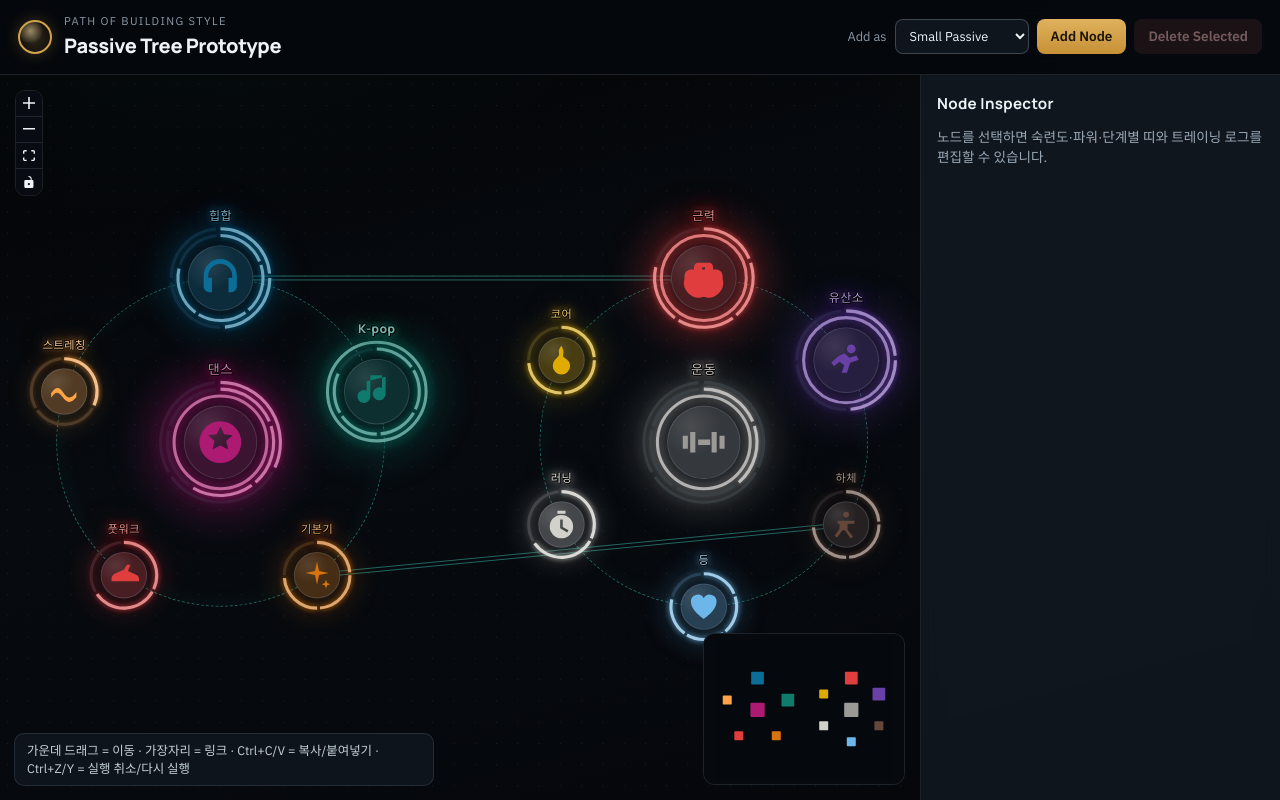
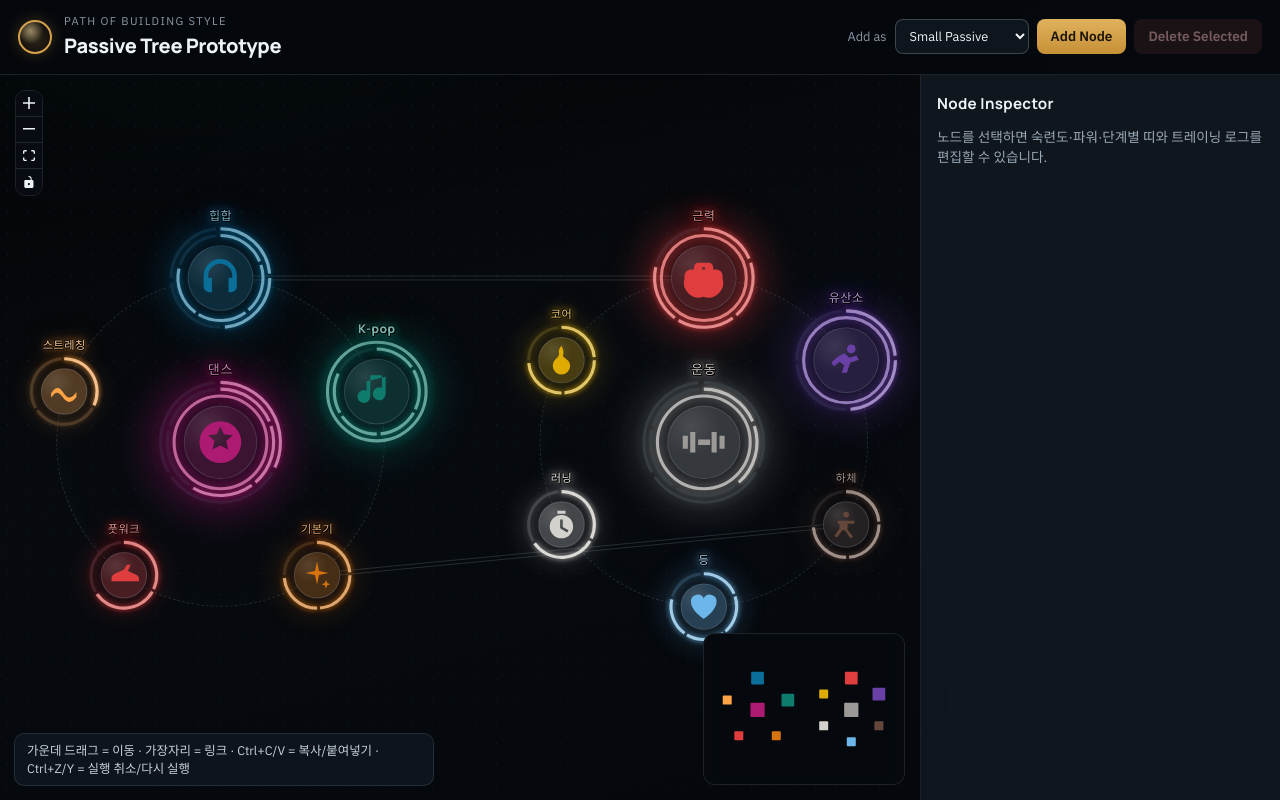
Before and after one commit to ingkomm/Reactflowprototype, a React (Vite) app: page / in a window 1280 px wide. Built offline with nearby package versions, Linux system fonts and the light colour scheme.

Commit message:
Tone orbit and links to match quiet node borders
Use the same low-contrast cool gray for mastery orbits and double-line
edges so structure stays readable without teal chrome.

Co-authored-by: ingkomm <ingkomm@users.noreply.github.com>

```diff
--- a/src/App.tsx
+++ b/src/App.tsx
@@ -1211,7 +1211,7 @@ export default function App() {
             connectionRadius={36}
             connectionLineType={ConnectionLineType.Straight}
             connectionLineStyle={{
-              stroke: 'color-mix(in srgb, #3db8a8 55%, transparent)',
+              stroke: 'color-mix(in srgb, #9aa8b5 22%, transparent)',
               strokeWidth: 1,
             }}
             fitView
@@ -1220,7 +1220,7 @@ export default function App() {
             defaultEdgeOptions={{
               type: 'center',
               style: {
-                stroke: 'color-mix(in srgb, #3db8a8 55%, transparent)',
+                stroke: 'color-mix(in srgb, #9aa8b5 22%, transparent)',
                 strokeWidth: 1,
               },
               zIndex: 0,
--- a/src/components/CenterEdge.tsx
+++ b/src/components/CenterEdge.tsx
@@ -8,9 +8,9 @@ import {
 
 export type CenterFlowEdge = Edge<Record<string, never>, 'center'>
 
-/** Match mastery orbit: 1px teal at 55% opacity. */
-const LINK_STROKE = 'color-mix(in srgb, #3db8a8 55%, transparent)'
-const LINK_STROKE_SELECTED = 'color-mix(in srgb, #3db8a8 78%, transparent)'
+/** Match quiet node/orbit edge: cool gray at low contrast. */
+const LINK_STROKE = 'color-mix(in srgb, #9aa8b5 22%, transparent)'
+const LINK_STROKE_SELECTED = 'color-mix(in srgb, #9aa8b5 38%, transparent)'
 const LINK_WIDTH = 1
 /** Half-gap between the two parallel solid strokes. */
 const DOUBLE_OFFSET = 2
--- a/src/components/PassiveNode.css
+++ b/src/components/PassiveNode.css
@@ -51,8 +51,8 @@
   top: 50%;
   transform: translate(-50%, -50%);
   border-radius: 50%;
-  border: 1px dashed color-mix(in srgb, #3db8a8 55%, transparent);
-  box-shadow: inset 0 0 24px rgba(61, 184, 168, 0.06);
+  border: 1px dashed color-mix(in srgb, #9aa8b5 22%, transparent);
+  box-shadow: inset 0 0 24px rgba(154, 168, 181, 0.04);
   pointer-events: none;
   z-index: 0;
 }
```
